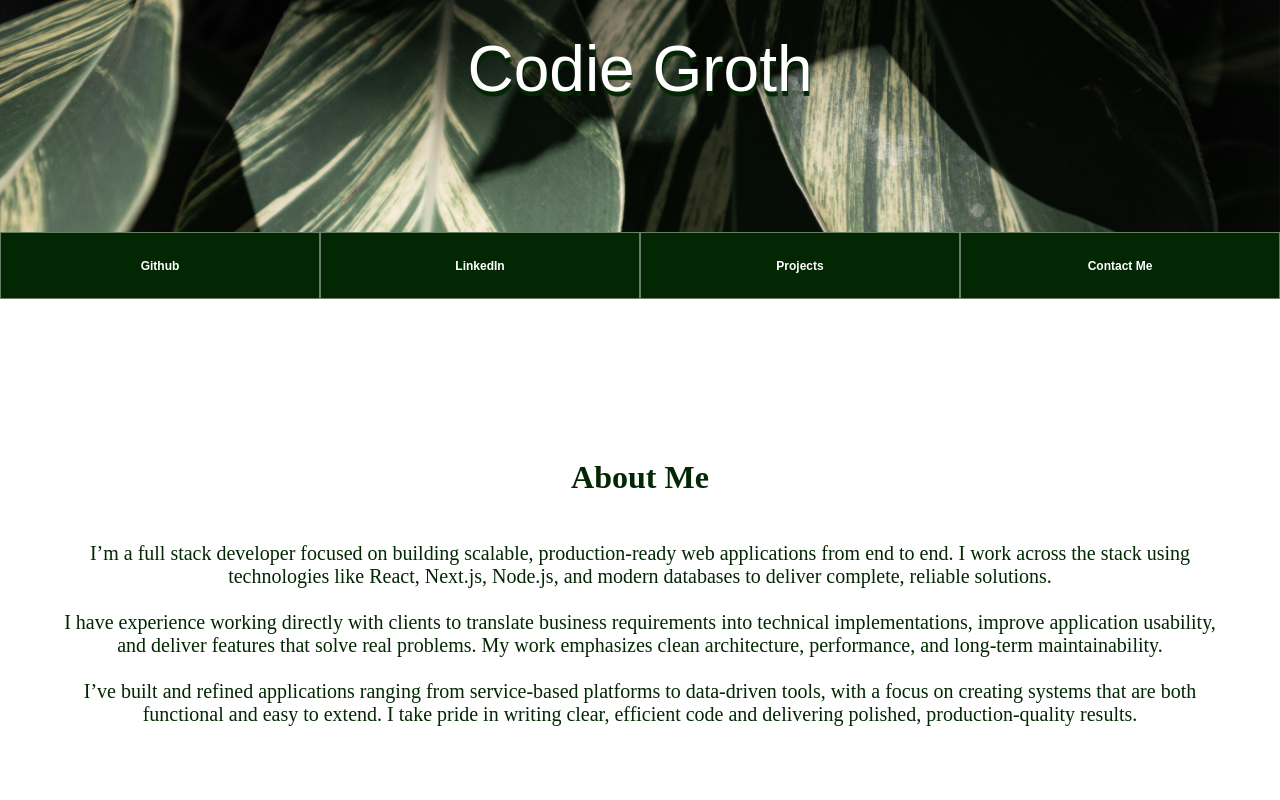
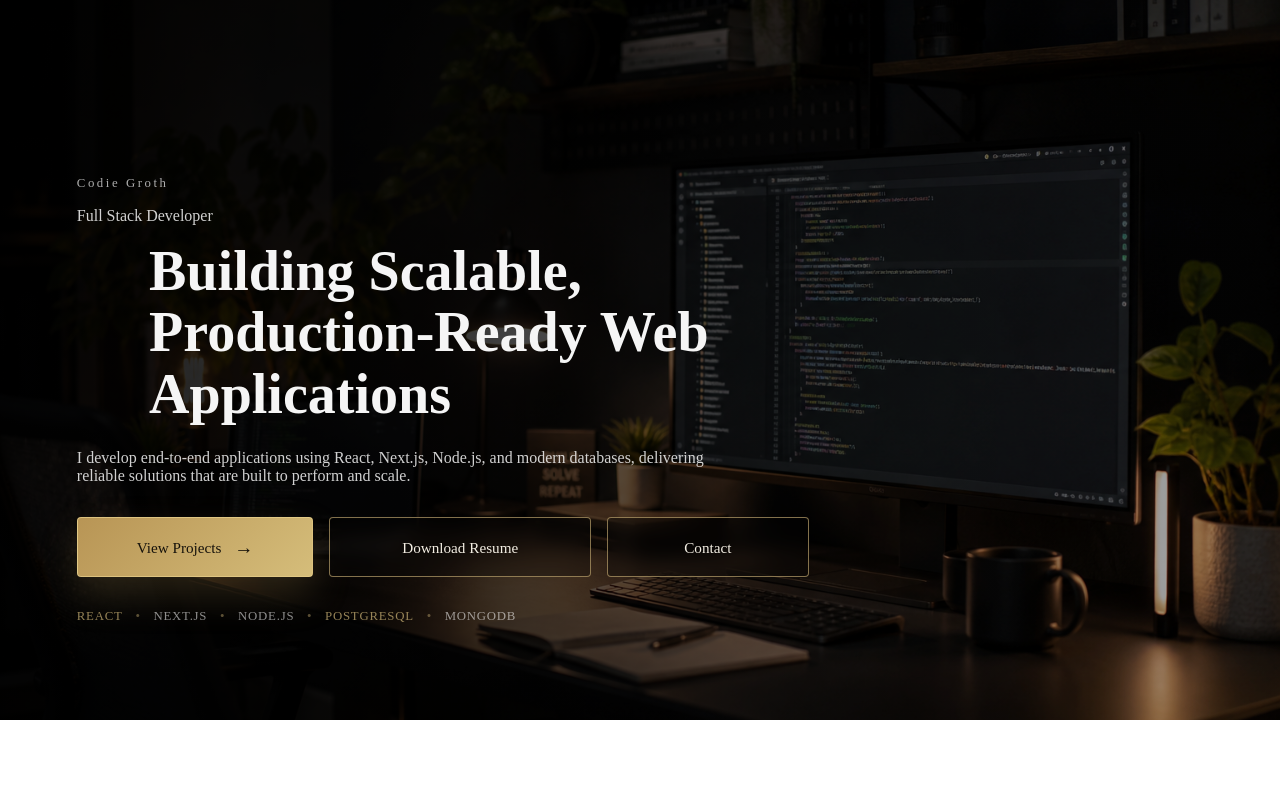
Before and after one commit to codiemaureen/codieCodes, a Next.js app: page / in a window 1280 px wide. Shown: the top 800 px of the page. Built offline with nearby package versions, Linux system fonts and the light colour scheme; a web font is replaced by a local one.

Commit message:
Moving home page to root,  adding hero section

```diff
--- /dev/null
+++ b/src/app/(root)/layout.jsx
@@ -0,0 +1,9 @@
+export default function RootLayout({ children }) {
+  return (
+    <html lang="en">
+      <body>
+        {children}
+      </body>
+    </html>
+  );
+}
--- /dev/null
+++ b/src/app/(root)/page.jsx
@@ -0,0 +1,21 @@
+import Hero from "../component/Hero";
+import Header from "../component/Header";
+import AboutMe from "../component/AboutMe";
+import Projects from "../component/Projects";
+import ContactMe from "../component/ContactMe";
+import Footer from "../component/Footer";
+
+export default function Home() {
+  return (
+
+    <div id="__next" className="app">
+      <Hero />
+      <AboutMe />
+      <Projects />
+      <ContactMe />
+      <Footer/>
+    </div>
+
+
+  );
+}
--- a/src/app/globals.css
+++ b/src/app/assets/styles/globals.css
@@ -1,3 +1,4 @@
+
 body {
   padding: 0;
   margin: 0;
@@ -12,8 +13,8 @@ body {
 }
 
 h1 {
-    /* padding-left: 1vw; */
-    /* margin: auto; */
+    padding-left: 1vw;
+    margin: auto;
     flex: 3 1 auto;
 }
 
--- a/src/app/component/Hero.jsx
+++ b/src/app/component/Hero.jsx
@@ -1,10 +1,56 @@
+import Image from "next/image";
 import styles from "./Hero.module.css";
 
 export default function Hero() {
   return (
     <section className={styles.hero}>
-      <h1>Hi, I’m Codie Groth</h1>
-      <p>I build modern web applications with React, Next.js, and TypeScript.</p>
+      <Image
+        src="/hero.jpg"
+        alt="Developer workspace"
+        fill
+        priority
+        className={styles.heroImg}
+      />
+      <div className={styles.overlay} />
+
+      <div className={styles.content}>
+        <p className={styles.name}>Codie Groth</p>
+        <p className={styles.role}>Full Stack Developer</p>
+
+        <h1 className={styles.heading}>
+          Building Scalable, Production-Ready Web Applications
+        </h1>
+
+        <p className={styles.subheading}>
+          I develop end-to-end applications using React, Next.js, Node.js, and modern databases, delivering reliable solutions that are built to perform and scale.
+        </p>
+
+        <div className={styles.buttons}>
+          <a href="#projects" className={`${styles.btn} ${styles.primary}`}>
+            View Projects <span>→</span>
+          </a>
+
+          <a href="/resume.pdf" className={`${styles.btn} ${styles.secondary}`}>
+            Download Resume
+          </a>
+
+          <a href="#contact" className={`${styles.btn} ${styles.ghost}`}>
+            Contact
+          </a>
+        </div>
+
+        <p className={styles.tech}>
+          <span>React</span>
+          <i>•</i>
+          <span>Next.js</span>
+          <i>•</i>
+          <span>Node.js</span>
+          <i>•</i>
+          <span>PostgreSQL</span>
+          <i>•</i>
+          <span>MongoDB</span>
+        </p>
+      </div>
     </section>
   );
 }
--- a/src/app/component/Hero.module.css
+++ b/src/app/component/Hero.module.css
@@ -0,0 +1,166 @@
+.hero {
+ position: relative;
+ height: 90vh;
+ display: flex;
+ align-items: center;
+ justify-content: flex-start;
+ text-align: center;
+ color: #f5f5f5;
+}
+
+.heroImg {
+ object-fit: cover;
+ filter: brightness(0.85);
+}
+
+.overlay {
+ position: absolute;
+ inset: 0;
+ background: linear-gradient(to right,
+   rgba(0, 0, 0, 0.85) 0%,
+   rgba(0, 0, 0, 0.75) 35%,
+   rgba(0, 0, 0, 0.4) 65%,
+   rgba(0, 0, 0, 0.2) 100%);
+}
+
+.content {
+ position: relative;
+ padding-left: 6vw;
+ padding-top: 10vh;
+ text-align: left;
+}
+
+.name {
+ letter-spacing: 0.2em;
+ font-size: 0.8rem;
+ opacity: 0.7;
+}
+
+.role {
+ margin-bottom: 1rem;
+ opacity: 0.85;
+}
+
+.heading {
+ font-size: clamp(2.5rem, 5vw, 3.5rem);
+ font-weight: 800;
+ max-width: 600px;
+ line-height: 1.1;
+}
+
+.subheading {
+ margin-top: 1.5rem;
+ opacity: 0.85;
+ max-width: 650px;
+}
+
+.buttons {
+ margin-top: 2rem;
+ display: flex;
+ align-items: center;
+ gap: 1rem;
+ flex-wrap: wrap;
+}
+
+.btn,
+.btn:visited {
+ min-height: 58px;
+ padding: 0 1.55rem;
+
+ display: inline-flex;
+ align-items: center;
+ justify-content: center;
+ gap: 0.8rem;
+
+ border-radius: 4px;
+ text-decoration: none;
+
+ font-size: 0.95rem;
+ font-weight: 500;
+ line-height: 1;
+ color: #f5f1e8;
+
+ transition:
+  background 0.25s ease,
+  border-color 0.25s ease,
+  color 0.25s ease,
+  transform 0.25s ease,
+  box-shadow 0.25s ease;
+}
+
+.primary {
+ min-width: 185px;
+ background: linear-gradient(135deg, #b89555, #d5bd7a);
+ border: 1px solid rgba(231, 207, 139, 0.75);
+ color: #16120b;
+ box-shadow: 0 18px 38px rgba(184, 149, 85, 0.22);
+}
+
+.primary:hover {
+ transform: translateY(-2px);
+ background: linear-gradient(135deg, #c8a868, #ead59a);
+ box-shadow: 0 22px 44px rgba(184, 149, 85, 0.3);
+}
+
+.primary span {
+ font-size: 1.2rem;
+ line-height: 1;
+ transition: transform 0.25s ease;
+}
+
+.primary:hover span {
+ transform: translateX(4px);
+}
+
+.secondary,
+.ghost {
+ min-width: 210px;
+ background: rgba(8, 8, 8, 0.32);
+ border: 1px solid rgba(198, 173, 115, 0.65);
+ color: #f3eee3;
+ backdrop-filter: blur(8px);
+}
+
+.ghost {
+ min-width: 150px;
+}
+
+.secondary:hover,
+.ghost:hover {
+ transform: translateY(-2px);
+ background: rgba(198, 173, 115, 0.12);
+ border-color: #d5bd7a;
+ color: #ead59a;
+}
+
+.tech {
+ margin-top: 2rem;
+
+ display: flex;
+ align-items: center;
+ flex-wrap: wrap;
+ gap: 0.6rem;
+
+ font-size: 0.8rem;
+ letter-spacing: 0.06em;
+ text-transform: uppercase;
+
+ color: rgba(255, 255, 255, 0.55);
+}
+
+
+.tech span {
+ transition: color 0.25s ease;
+}
+
+
+.tech span:nth-child(1),
+.tech span:nth-child(7) {
+ color: rgba(198, 173, 115, 0.75);
+}
+
+.tech i {
+ font-style: normal;
+ color: rgba(198, 173, 115, 0.45);
+ margin: 0 0.2rem;
+}
--- a/src/app/layout.jsx
+++ b/src/app/layout.jsx
@@ -1,5 +1,5 @@
 import { Geist, Geist_Mono } from "next/font/google";
-import "./globals.css";
+import "./assets/styles/globals.css"
 
 const geistSans = Geist({
   variable: "--font-geist-sans",
--- a/src/app/page.jsx
+++ /dev/null
@@ -1,20 +0,0 @@
-import Header from "./component/Header";
-import AboutMe from "./component/AboutMe";
-import Projects from "./component/Projects";
-import ContactMe from "./component/ContactMe";
-import Footer from "./component/Footer";
-
-export default function Home() {
-  return (
-
-    <div id="__next" className="app">
-      <Header />
-      <AboutMe />
-      <Projects />
-      <ContactMe />
-      <Footer/>
-    </div>
-
-
-  );
-}
```
Also changed, not shown: src/app/(root)/resume.pdf/Resume.jsx (added, +11 -0 lines), src/app/(root)/resume.pdf/page.jsx (added, +12 -0 lines), public/hero.jpg (added).
